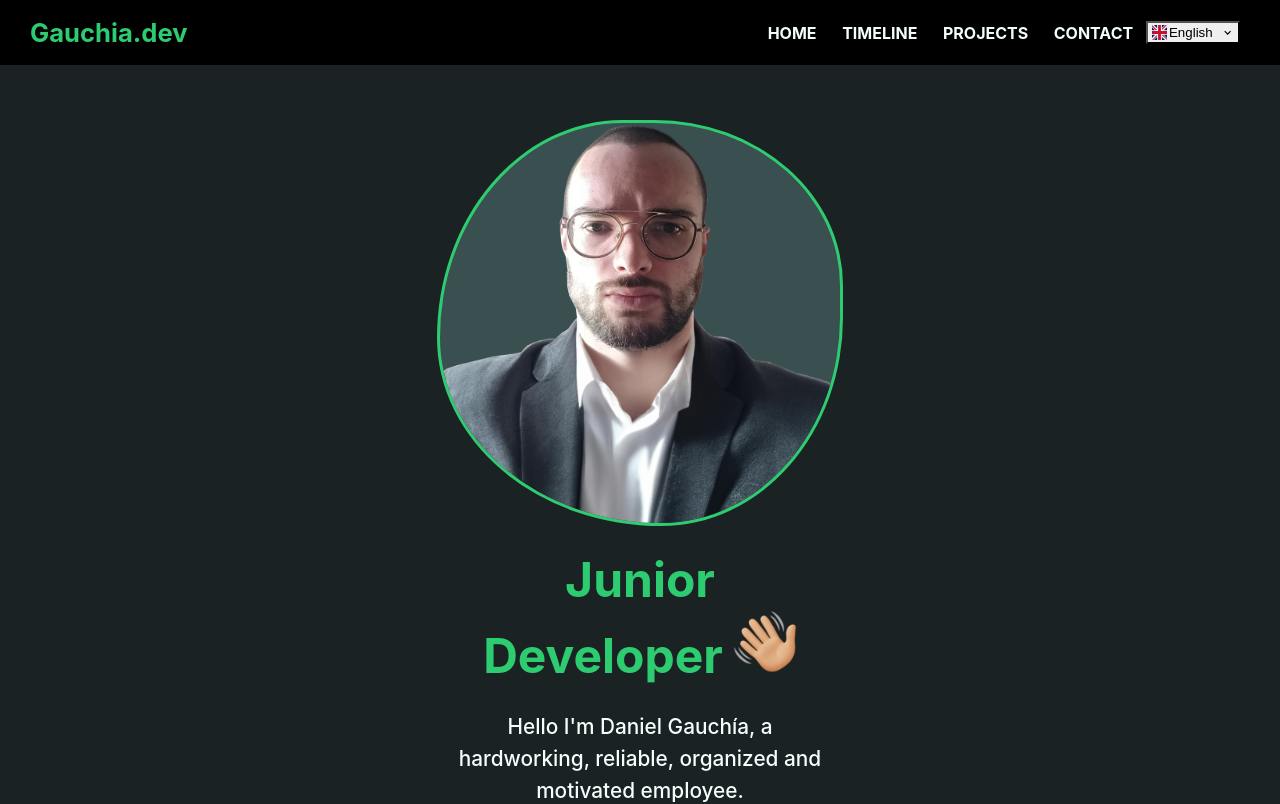
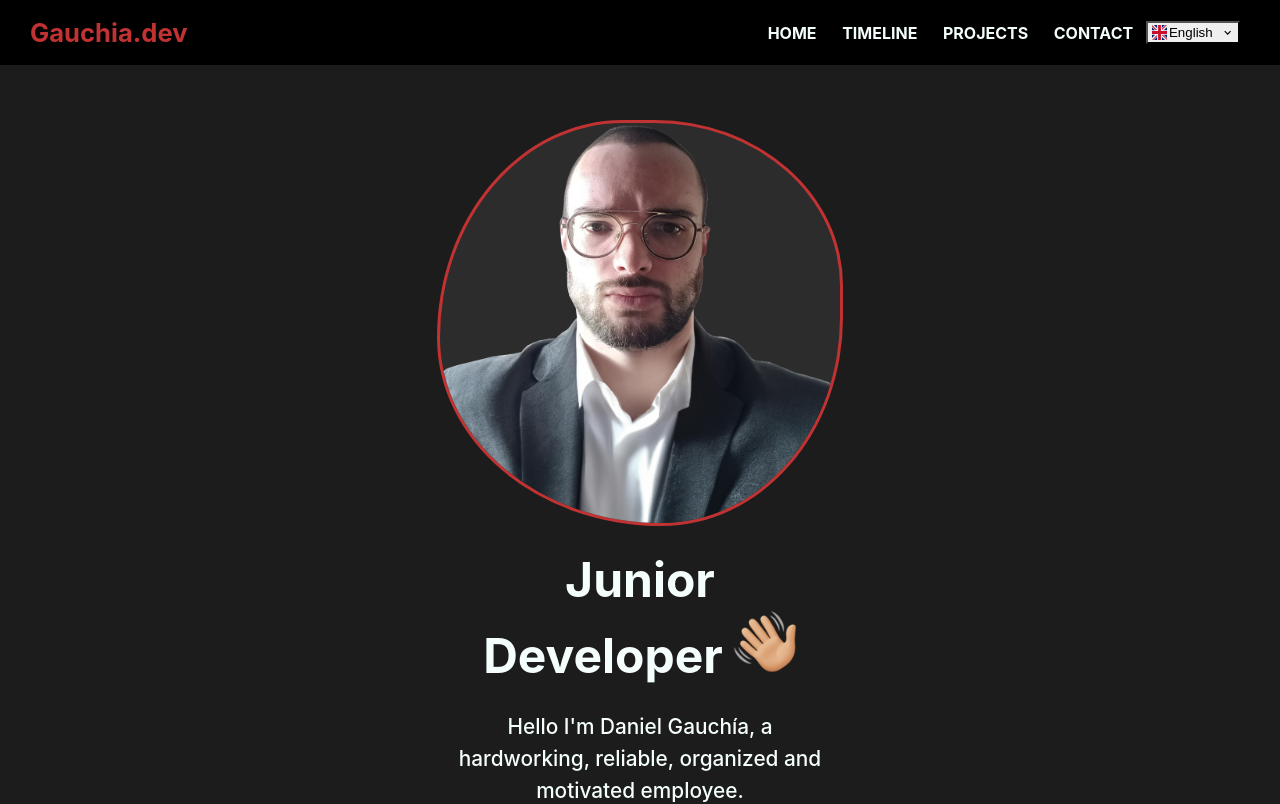
Before and after one commit to danielgauchia/danielgauchia.github.io, a React (Create React App) app: page /portfolio in a window 1280 px wide. Shown: the top 804 px of the page. Built offline with nearby package versions, Linux system fonts and the light colour scheme.

Commit message:
chore: Update background color and text color in Home.css

```diff
--- a/src/css/Home.css
+++ b/src/css/Home.css
@@ -5,13 +5,13 @@
 }
 
 :root {
-	--color-secondary: #2ecc71;
-	--color-ternary: #3a4f50;
+	--color-secondary: #c13232;
+	--color-ternary: #2c2c2c;
 	--color-white: #f4fefd;
 	--color-black: #000000;
 }
 body {
-	background: #1b2223;
+	background: #1c1c1c;
 	color: var(--color-white);
 }
 h1 {
@@ -84,7 +84,7 @@ section {
 }
 .name {
 	font-weight: bold;
-	color: var(--color-secondary);
+	color: var(--color-white);
 }
 
 #timeline {
@@ -118,7 +118,7 @@ section {
 }
 
 footer {
-	background-color: #212d2e;
+	background-color: #2c2c2c;
 	color: #f4fefd;
 	height: 10vh;
 	text-align: center;
```
